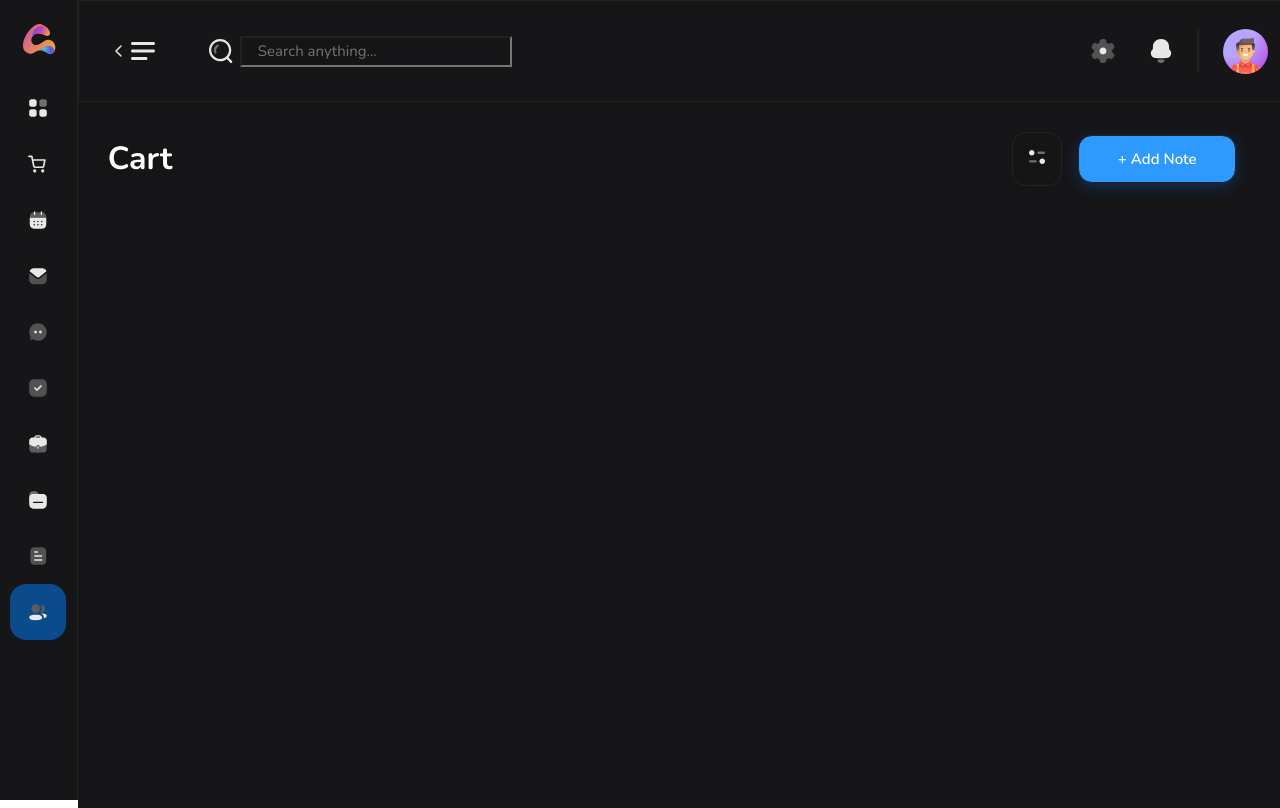
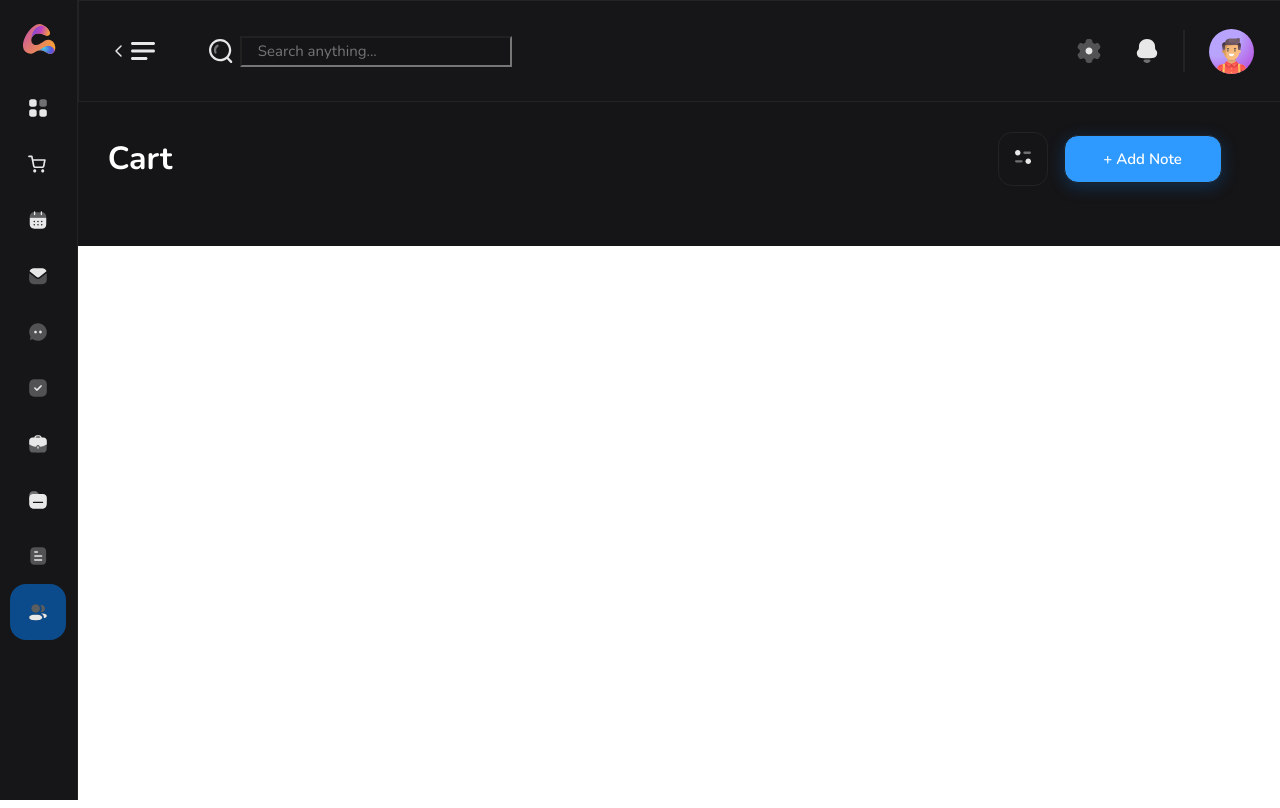
Before and after one commit to cconner57/Next-Alpha, a Next.js app: page /cart in a window 1280 px wide. Built offline with nearby package versions, Linux system fonts and the light colour scheme.

Commit message:
style containment

```diff
--- a/src/components/NavBar/NavBar.tsx
+++ b/src/components/NavBar/NavBar.tsx
@@ -14,7 +14,7 @@ import {
 	project2,
 	tasks3,
 } from "../../../public/Icons";
-import styles from "./NavBar.module.scss";
+import styles from "@/styles/NavBar.module.scss";
 
 export const NavBar = ({ currentTab, setCurrentTab }: NavBarProps) => {
 	const router = useRouter();
--- a/src/components/SettingsBar/SettingsBar.tsx
+++ b/src/components/SettingsBar/SettingsBar.tsx
@@ -4,7 +4,7 @@ import {
 	arrowLeft, menu, notification, search2,
 	setting
 } from "../../../public/Icons";
-import styles from "./SettingsBar.module.scss";
+import styles from "@/styles/SettingsBar.module.scss";
 
 export const SettingsBar = () => {
 	return (
--- a/src/pages/_app.tsx
+++ b/src/pages/_app.tsx
@@ -14,9 +14,15 @@ export default function App({ Component, pageProps }: AppProps) {
 
 	const [currentTab, setCurrentTab] = useState<TabState>("dashboard" as any);
 	return (
-		<div style={{ display: "flex", overflow: "hidden" }}>
+		<div style={{ display: "flex", overflow: "hidden", minWidth: "100vw" }}>
 			<NavBar currentTab={currentTab} setCurrentTab={setCurrentTab} />
-			<div style={{ display: "flex", flexDirection: "column" }}>
+			<div
+				style={{
+					display: "flex",
+					flexDirection: "column",
+					minWidth: "94.05vw",
+					maxHeight: "100vh",
+				}}>
 				<SettingsBar />
 				<Component {...pageProps} />
 			</div>
--- a/src/styles/Common.module.scss
+++ b/src/styles/Common.module.scss
@@ -153,9 +153,10 @@
 
 .page {
 	background-color: #151517;
-	padding: 0 30px;
-	width: 90.5vw;
+	padding: 0 30px 30px;
+	max-width: 94vw;
 	overflow: auto;
-	height: 88.2vh;
+	max-height: calc(100vh - 80px);
 	position: relative;
+	overflow: auto;
 }
--- a/src/components/NavBar/NavBar.module.scss
+++ b/src/styles/NavBar.module.scss
@@ -1,5 +1,5 @@
 .navBar {
-	width: 6vw;
+	max-width: 6vw;
 	height: 100vh;
 	background-color: hsl(240, 5%, 9%);
 	border-right: 1px solid hsl(240, 1%, 14%);
--- a/src/components/SettingsBar/SettingsBar.module.scss
+++ b/src/styles/SettingsBar.module.scss
@@ -4,7 +4,8 @@
 	display: flex;
 	justify-content: space-between;
 	padding: 30px 29px;
-	width: 90.5vw;
+	max-width: 94vw;
+	max-height: 80px;
 	.actions {
 		align-items: center;
 		display: flex;
```
